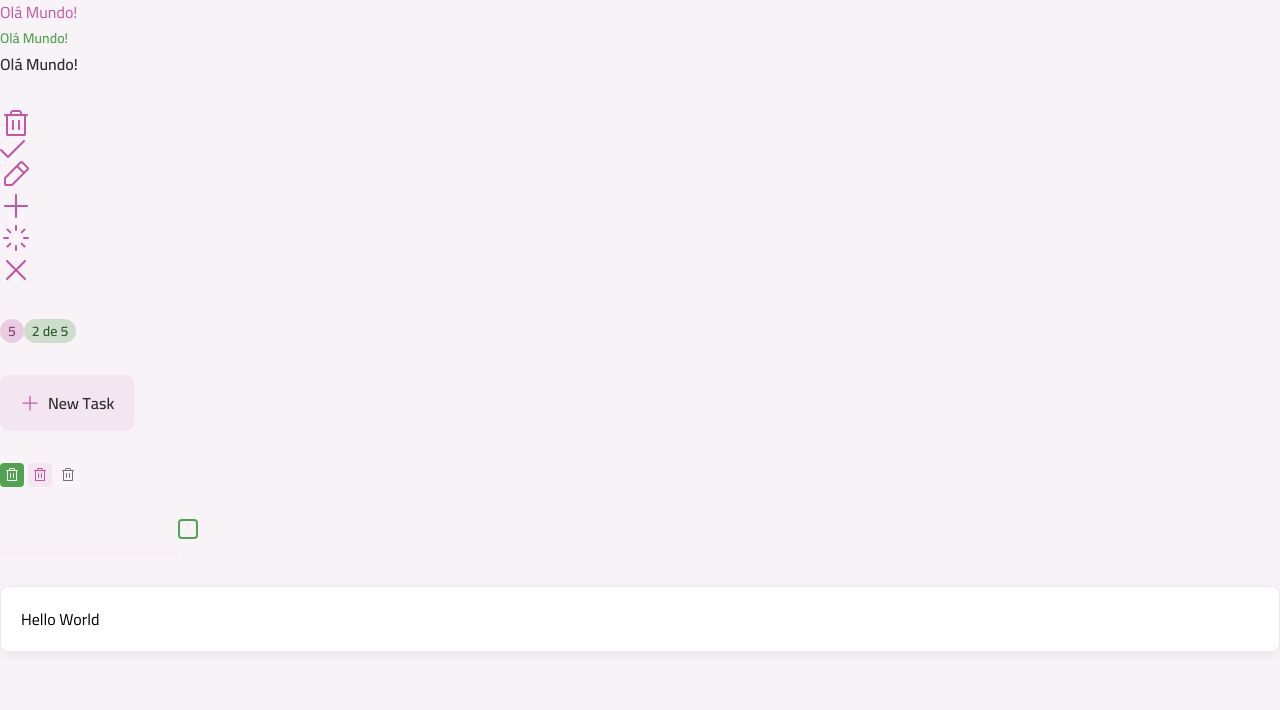
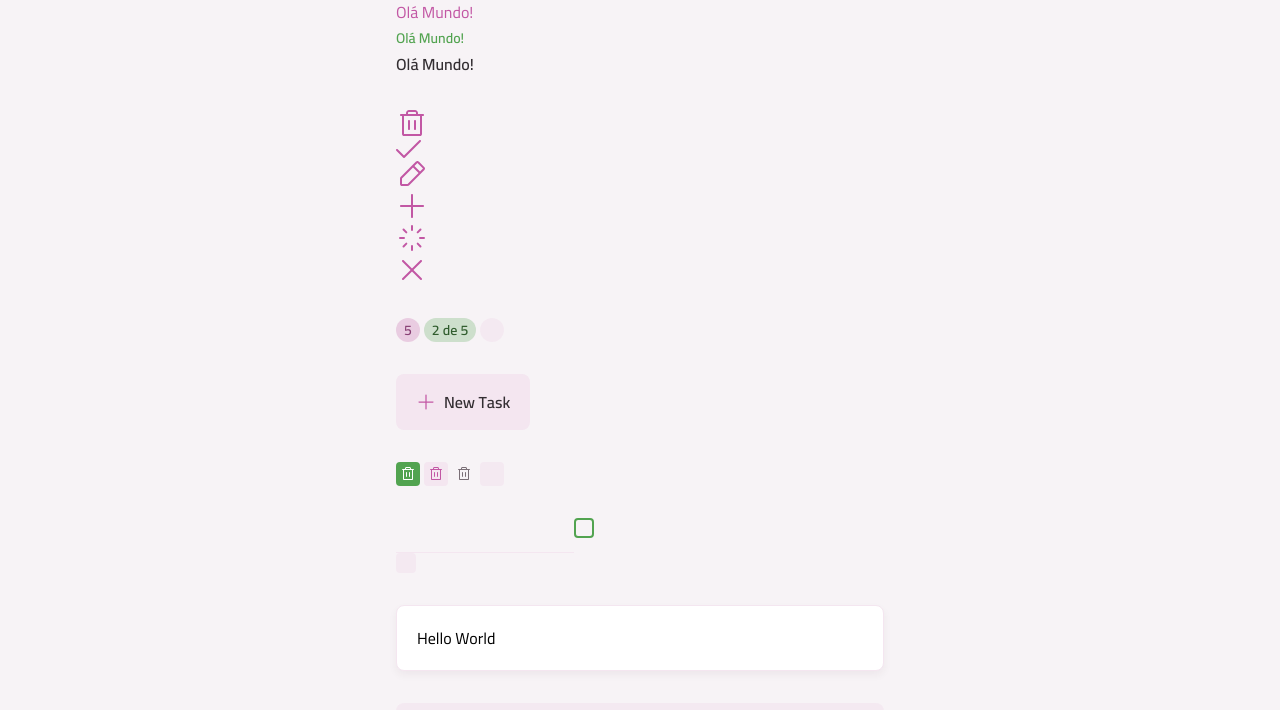
Before and after one commit to outz1/todo-list, a React (Vite) app: page / in a window 1280 px wide. Shown: the top 710 px of the page. Built offline with nearby package versions, Linux system fonts and the light colour scheme.

Commit message:
add skeleton and container

```diff
--- a/src/App.tsx
+++ b/src/App.tsx
@@ -5,6 +5,8 @@
 import ButtonIcon from "./components/button-icon";
 import InputCheckbox from "./components/input-checkbox";
 import Card from "./components/card";
+import Container from "./components/container";
+import Skeleton from "./components/skeleton";
 
 import TrashIcon from "./assets/icons/thrash.svg?react";
 import CheckIcon from "./assets/icons/checked.svg?react";
@@ -16,6 +18,7 @@
 
 function App() {
   return (
+    <Container>
       <div className="grid gap-8">
         <div className="flex flex-col gap-1">
           <Text variant="body-md" className="text-pink-base">
@@ -37,28 +40,41 @@
           <Icon svg={XIcon} className="fill-pink-base" />
         </div>
 
-      <div>
+        <div className="flex gap-1">
           <Badge variant="secondary">5</Badge>
           <Badge variant="primary">2 de 5</Badge>
+          <Badge loading>5</Badge>
         </div>
+
+
         <div>
           <Button icon={PlusIcon}> New Task</Button>
         </div>
+
+
         <div className="flex gap-1">
           <ButtonIcon icon={TrashIcon} />
           <ButtonIcon icon={TrashIcon} variant="secondary" />
           <ButtonIcon icon={TrashIcon} variant="tertiary" />
+          <ButtonIcon icon={TrashIcon} loading />
+        </div>
+
+
+        <div>
+          <InputText />
+          <InputCheckbox  />
+          <InputCheckbox loading />
         </div>
         <div>
-        <InputText />
-        <InputCheckbox />
+          <Card size="md">Hello World</Card>
         </div>
-      <div>
-        <Card size="md">
-          Hello World
-        </Card>
+        <div className="space-y-2">
+          <Skeleton className="h-6" />
+          <Skeleton className="h-6" />
+          <Skeleton className="h-6 w-96" />
         </div>
       </div>
+    </Container>
   );
 }
 
--- a/src/components/badge.tsx
+++ b/src/components/badge.tsx
@@ -1,41 +1,86 @@
 import React from "react";
 import Text from "./text";
-import { cva, type VariantProps } from "class-variance-authority"
+import { cva, cx, type VariantProps } from "class-variance-authority";
+import Skeleton from "./skeleton";
 
 export const badgeTextVariants = cva("", {
   variants: {
     variant: {
+      none: "",
       primary: "text-green-dark",
-      secondary: "text-pink-dark"
-    }
-  },
-  defaultVariants: {
-    variant: "primary"
-  }
-})
-
-interface BadgeProps extends React.ComponentProps<"div">, VariantProps<typeof badgeVariants> {}
-
-export const badgeVariants = cva("inline-flex items-center justify-center rounded-full",{
-  variants: {
-    variant: {
-      primary: "bg-green-light",
-      secondary: "bg-pink-light"
+      secondary: "text-pink-dark",
     },
-    size: {
-      sm: "py-0.5 px-2"
-    }
   },
   defaultVariants: {
     variant: "primary",
-    size: "sm"
+  },
+});
+
+interface BadgeProps
+  extends React.ComponentProps<"div">,
+    VariantProps<typeof badgeVariants> {
+  loading?: boolean;
+}
+
+export const badgeVariants = cva(
+  "inline-flex items-center justify-center rounded-full",
+  {
+    variants: {
+      variant: {
+        none: "",
+        primary: "bg-green-light",
+        secondary: "bg-pink-light",
+      },
+      size: {
+        sm: "py-0.5 px-2",
+      },
+    },
+    defaultVariants: {
+      variant: "primary",
+      size: "sm",
+    },
   }
-})
+);
 
-export default function Badge({ variant, size, className, children, ...props }: BadgeProps) {
+export const badgeSkeletonVariants = cva("", {
+  variants: {
+    size: {
+      sm: "w-6 h-6",
+    },
+  },
+  defaultVariants: {
+    size: "sm",
+  },
+});
+
+export default function Badge({
+  variant,
+  size,
+  className,
+  children,
+  loading,
+  ...props
+}: BadgeProps) {
+  if (loading) {
+    return (
+      <Skeleton
+        rounded="full"
+        className={cx(
+          badgeVariants({ variant: "none" }),
+          badgeSkeletonVariants({ size }),
+          className
+        )}
+      />
+    );
+  }
+
   return (
-    <div className={badgeVariants({ variant, size, className})}>
-      <Text variant="body-sm-bold" className={badgeTextVariants({ variant })} {...props}>
+    <div className={badgeVariants({ variant, size, className })}>
+      <Text
+        variant="body-sm-bold"
+        className={badgeTextVariants({ variant })}
+        {...props}
+      >
         {children}
       </Text>
     </div>
--- a/src/components/button-icon.tsx
+++ b/src/components/button-icon.tsx
@@ -1,12 +1,14 @@
 import React from "react";
 import { cva, type VariantProps } from "class-variance-authority";
 import Icon from "./icons";
+import Skeleton from "./skeleton";
 
 export const buttonIconVariants = cva(
   "inline-flex items-center justify-center cursor-pointer transition group",
   {
     variants: {
       variant: {
+        none: "",
         primary: "bg-green-base hover:bg-green-dark ",
         secondary: "bg-gray-200 hover:bg-pink-base",
         tertiary: "bg-transparent hover:bg-gray-200",
@@ -29,6 +31,7 @@
 export const buttonIconIconVariant = cva("transition", {
   variants: {
     variant: {
+      none: "",
       primary: "fill-white ",
       secondary: "fill-pink-base group-hover:fill-white",
       tertiary: "fill-gray-300 group-hover:fill-gray-400",
@@ -47,6 +50,7 @@
   extends VariantProps<typeof buttonIconVariants>,
     Omit<React.ComponentProps<"button">, "size" | "disabled"> {
   icon: React.ComponentProps<typeof Icon>["svg"];
+  loading?: boolean;
 }
 
 export default function ButtonIcon({
@@ -54,9 +58,22 @@
   size,
   disabled,
   className,
+  loading,
   icon,
   ...props
 }: ButtonIconProps) {
+  if (loading) {
+    return (
+      <Skeleton
+        rounded="sm"
+        className={buttonIconVariants({
+          variant: "none",
+          size,
+          className,
+        })}
+      />
+    );
+  }
   return (
     <button
       className={buttonIconVariants({ variant, size, disabled, className })}
--- /dev/null
+++ b/src/components/container.tsx
@@ -0,0 +1,36 @@
+import React from "react";
+import { cva, type VariantProps } from "class-variance-authority";
+import type { preprocessCSS } from "vite";
+
+export const containerVariants = cva("mx-auto", {
+  variants: {
+    size: {
+      md: "max-w-[31.5rem] px-2",
+    },
+  },
+  defaultVariants: {
+    size: "md",
+  },
+});
+
+interface ContainerProps
+  extends VariantProps<typeof containerVariants>,
+    React.ComponentProps<"div"> {
+  as?: keyof React.JSX.IntrinsicElements;
+}
+
+export default function Container({
+  as = "div",
+  children,
+  className,
+  ...props
+}: ContainerProps) {
+  return React.createElement(
+    as,
+    {
+      className: containerVariants({ size: "md", className }),
+      ...props,
+    },
+    children
+  );
+}
--- a/src/components/input-checkbox.tsx
+++ b/src/components/input-checkbox.tsx
@@ -2,6 +2,7 @@
 import { cva, type VariantProps } from "class-variance-authority";
 import Icon from "./icons";
 import CheckedIcon from "../assets/icons/checked.svg?react";
+import Skeleton from "./skeleton";
 
 export const inputCheckboxWrapperVariants = cva(`
   inline-flex items-center justify-center relative group
@@ -9,11 +10,16 @@
 
 export const inputCheckboxVariants = cva(
   `
-  appearance-none peer flex items-center justify-center border-2 border-solid transition overflow-hidden border-green-base hover:border-green-dark cursor-pointer
-  hover:bg-green-dark/20 checked:border-green-base checked:bg-green-base group-hover:checked:border-green-dark group-hover:checked:bg-green-dark
+  appearance-none peer flex items-center justify-center transition overflow-hidden cursor-pointer
 `,
   {
     variants: {
+      variant: {
+        none: "",
+        default: `border-2 border-solid border-green-base
+                hover:border-green-dark hover:bg-green-dark/20 checked:border-green-base
+                checked:bg-green-base group-hover:checked:border-green-dark group-hover:checked:bg-green-dark`,
+      },
       size: {
         md: "w-5 h-5 rounded-sm",
       },
@@ -22,6 +28,7 @@
       },
     },
     defaultVariants: {
+      variant: "default",
       size: "md",
       disabled: false,
     },
@@ -46,18 +53,29 @@
 
 interface inputCheckboxProps
   extends VariantProps<typeof inputCheckboxVariants>,
-    Omit<React.ComponentProps<"input">, "size" | "disabled"> {}
+    Omit<React.ComponentProps<"input">, "size" | "disabled"> {
+  loading?: boolean;
+}
 
 export default function InputCheckbox({
+  variant,
   size,
   disabled,
   className,
+  loading,
   ...props
 }: inputCheckboxProps) {
+  if (loading) {
+    return <Skeleton rounded="sm" className={inputCheckboxVariants({variant: "none", size, })}/>;
+  }
   return (
-    <label className={inputCheckboxWrapperVariants({className})}>
-      <input type="checkbox" className={inputCheckboxVariants({size, disabled})} {...props} />
-      <Icon className={inputCheckboxIconVariants({size})} svg={CheckedIcon} />
+    <label className={inputCheckboxWrapperVariants({ className })}>
+      <input
+        type="checkbox"
+        className={inputCheckboxVariants({ variant, size, disabled })}
+        {...props}
+      />
+      <Icon className={inputCheckboxIconVariants({ size })} svg={CheckedIcon} />
     </label>
   );
 }
--- /dev/null
+++ b/src/components/skeleton.tsx
@@ -0,0 +1,29 @@
+import React from "react";
+import { cva, type VariantProps } from "class-variance-authority";
+
+export const skeletonVariants = cva(`animate-pulse bg-gray-200 pointer-events-none`, {
+  variants: {
+    rounded: {
+      sm: "rounded-sm",
+      lg: "rounded-lg",
+      full: "rounded-full",
+    },
+  },
+  defaultVariants: {
+    rounded: "lg",
+  },
+});
+
+interface SkeletonProps
+  extends VariantProps<typeof skeletonVariants>,
+    React.ComponentProps<"div"> {}
+
+export default function Skeleton({
+  rounded,
+  className,
+  ...props
+}: SkeletonProps) {
+  return (
+    <div className={skeletonVariants({ rounded, className })} {...props} />
+  );
+}
```
Lines whose indentation alone changed are shown as unchanged.
